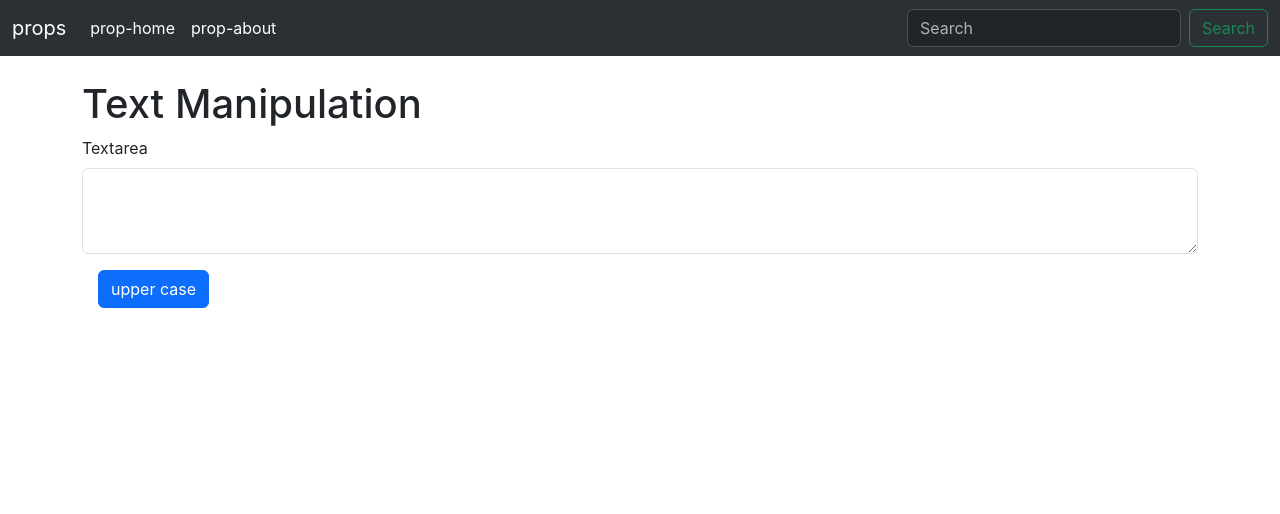
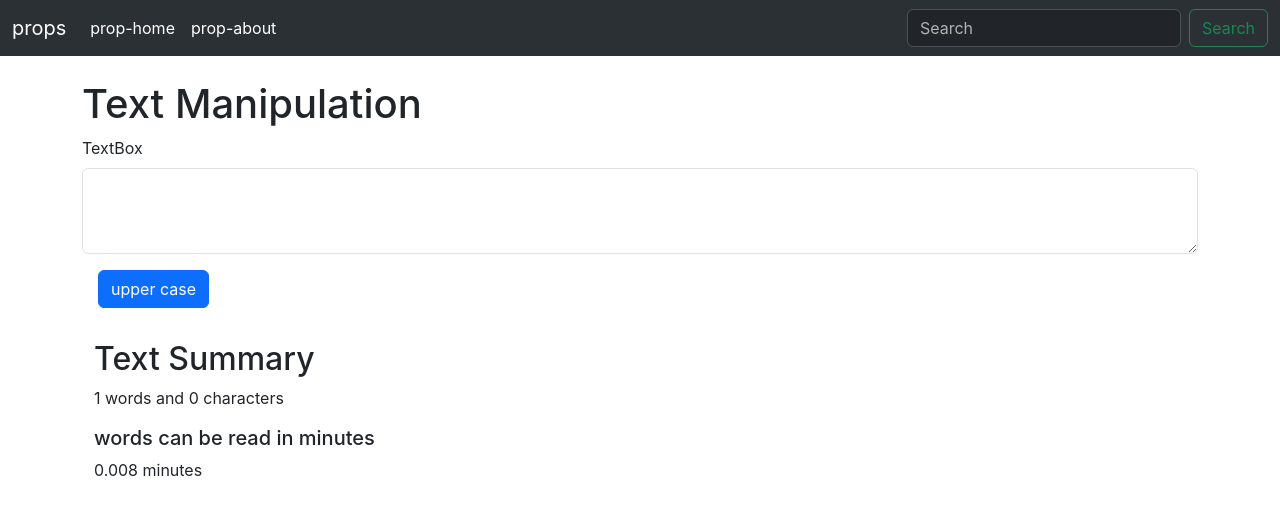
Before and after one commit to BHAVIN-VHANESHA/WEB-DEVELOPMENT, a React (Create React App) app in the folder first-app/: page / in a window 1280 px wide. Shown: the top 514 px of the page. Built offline with nearby package versions, Linux system fonts and the light colour scheme.

Commit message:
first-app

```diff
--- a/first-app/src/Components/Form.js
+++ b/first-app/src/Components/Form.js
@@ -1,13 +1,30 @@
-import React from 'react'
+import React, { useState } from 'react'
 
 export default function Form(props) {
+  const [text, setText] = useState('');
+
+  const handelonclick = ()=> {
+    console.log(text);
+    let newText = text.toUpperCase();
+    setText(newText);
+  }
+  const handelonchange = (event)=> {
+    setText(event.target.value)
+  }
   return (
     <>
         <h1>{props.heading}</h1>
         <div class="mb-3">
-            <label for="exampleFormControlTextarea1" class="form-label">Textarea</label>
-            <textarea class="form-control" id="exampleFormControlTextarea1" rows="3"></textarea>
-            <button className="btn btn-primary m-3">upper case</button>
+            <label for="exampleFormControlTextarea1" class="form-label">TextBox</label>
+            <textarea class="form-control" value={text} onChange={handelonchange} id="exampleFormControlTextarea1" rows="3"></textarea>
+            <button className="btn btn-primary m-3" onClick={handelonclick}>upper case</button>
+        </div>
+        <div className="container" my-3>
+          <h2>Text Summary</h2>
+          <p>{text.split(" ").length} words and {text.length} characters</p>
+          <h5>words can be read in minutes</h5>
+          <p>{ 0.008 * text.split(" ").length} minutes</p>
+
         </div>
     </>
   )
```
